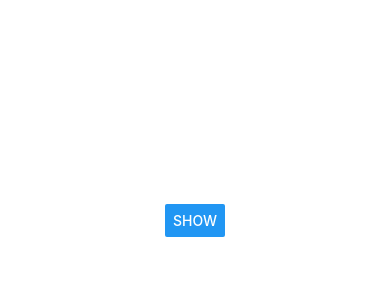
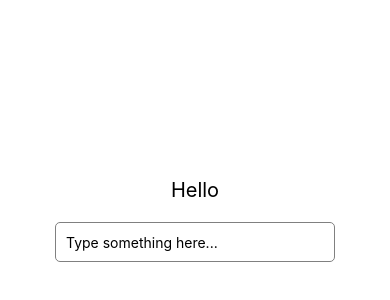
Before and after one commit to YousefNuman11/JoVision-react-native-tasks, a React Native app: screen / in a window 390 px wide. Shown: the part 202-502 px from the top of the page. Built offline with nearby package versions, Linux system fonts and the light colour scheme.

Commit message:
update files

```diff
--- a/App.tsx
+++ b/App.tsx
@@ -3,6 +3,7 @@ import Task18 from "./Tasks/Task18";
 import Task19 from "./Tasks/Task19";
 import Task20 from "./Tasks/Task20";
 import Task21 from "./Tasks/Task21";
+import Task22 from "./Tasks/Task22";
 export default function App(){
 
   return(
@@ -11,7 +12,8 @@ export default function App(){
     //<Task18></Task18>
     //<Task19></Task19>
     //<Task20></Task20>
-    <Task21></Task21>
+    //<Task21></Task21>
+    <Task22></Task22>
 
   );
 }
--- /dev/null
+++ b/Components/MyClassComponent_Task22.js
@@ -0,0 +1,25 @@
+import React from "react";
+import { TextInput, StyleSheet } from "react-native";
+
+const MyFunctionPage = ({ onTextChange }) => {
+  return (
+    <TextInput
+      style={styles.input}
+      placeholder="Type something here..."
+      onChangeText={onTextChange} // Update the parent text
+    />
+  );
+};
+
+const styles = StyleSheet.create({
+  input: {
+    height: 40,
+    borderColor: "gray",
+    borderWidth: 1,
+    paddingHorizontal: 10,
+    width: "80%",
+    borderRadius: 5,
+  },
+});
+
+export default MyFunctionPage;
--- /dev/null
+++ b/Tasks/Task22.js
@@ -0,0 +1,29 @@
+import React, { useState } from "react";
+import { View, Text, StyleSheet } from "react-native";
+import MyFunctionPage from "../Components/MyClassComponent_Task22";
+
+const Task22 = () => {
+  const [text, setText] = useState("Hello");
+
+  return (
+    <View style={styles.container}>
+      <Text style={styles.text}>{text}</Text>
+      <MyFunctionPage onTextChange={setText} />
+    </View>
+  );
+};
+
+const styles = StyleSheet.create({
+  container: {
+    flex: 1,
+    justifyContent: "center",
+    alignItems: "center",
+    padding: 20,
+  },
+  text: {
+    fontSize: 20,
+    marginBottom: 20,
+  },
+});
+
+export default Task22;
```
